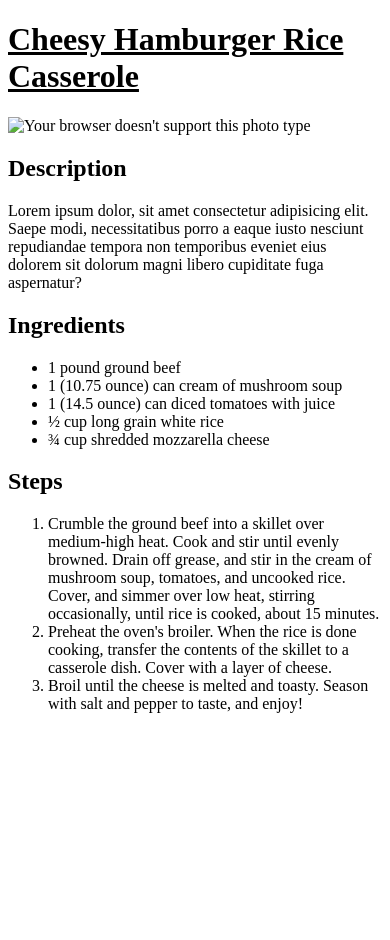
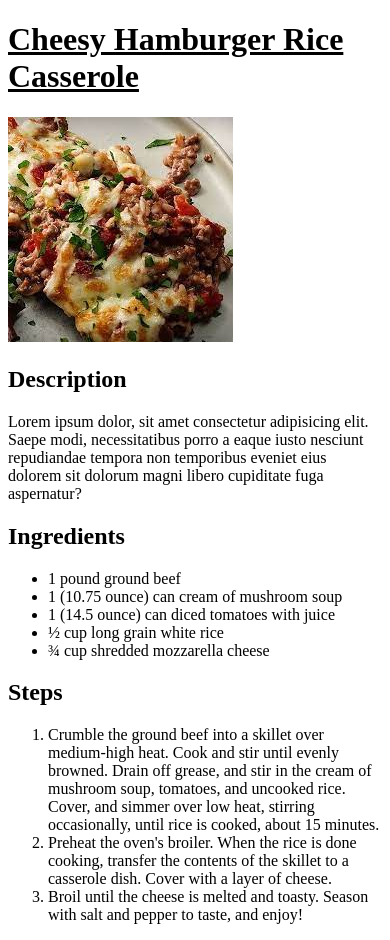
Before and after one commit to safieawaad/odin-recipes, a plain HTML site: page recipes/UniqueHamburger.html in a window 390 px wide. Before the commit the page ends 844 px from the top, so only its background shows below. Drawn offline with Linux system fonts and the light colour scheme.

Commit message:
Fix: Image in UniqueHamburger Doesn't Show.

```diff
--- a/recipes/UniqueHamburger.html
+++ b/recipes/UniqueHamburger.html
@@ -10,7 +10,7 @@
 
 <body>
     <h1><u>Cheesy Hamburger Rice Casserole</u></h1>
-    <img src="UniqueHamburger.html" alt="Your browser doesn't support this photo type">
+    <img src="UniqueHamburger.jpg" alt="Your browser doesn't support this photo type">
     <h2>Description</h2>
     <p>Lorem ipsum dolor, sit amet consectetur adipisicing elit. Saepe modi, necessitatibus porro a eaque iusto nesciunt
         repudiandae tempora non temporibus eveniet eius dolorem sit dolorum magni libero cupiditate fuga aspernatur?</p>
```
